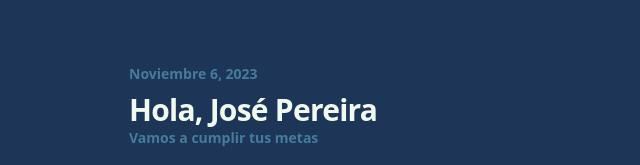
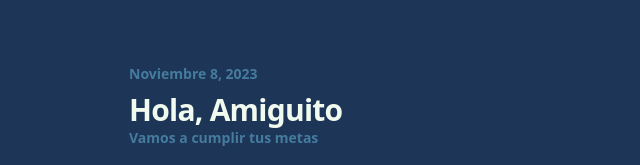
Before and after one commit to jjb-developer/lista_de_tareas, a website built with Vite: page index.html in a window 1280 px wide. Shown: the top 165 px of the page, without its empty margins (319-959 px from the left). Built offline with nearby package versions, Linux system fonts and the light colour scheme.

Commit message:
(AJUSTANDO)

```diff
--- a/index.html
+++ b/index.html
@@ -13,9 +13,9 @@
       <div class='w-96 h-fit'>
          <div>
             <div class='flex flex-col gap-y-2'>
-               <span id='fecha' class='text-sm font-semibold text-[#457b9d]'>Noviembre 6, 2023</span>
+               <span id='fecha' class='text-sm font-semibold text-[#457b9d]'></span>
                <div>
-                  <h1 class='capitalize text-3xl font-semibold tracking-tight text-[#f1faee]'>Hola, José Pereira</h1>
+                  <h1 class='capitalize text-3xl font-semibold tracking-tight text-[#f1faee]'>Hola, amiguito</h1>
                   <h2 class='font-semibold text-sm text-[#457b9d]'>Vamos a cumplir tus metas</h2>
                </div>
             </div>
--- a/main.js
+++ b/main.js
@@ -69,6 +69,11 @@ function msj(tareas){
 	msj.innerText = tareas === null || tareas === [] ? "No tienes tareas pendiente":"Estas son tus tareas pendientes"
 }
 
+const month = ['Enero','Febrero','Marzo','Abril','Mayo','Junio','Julio','Agosto','Septiembre','Octubre','Noviembre','Diciembre']
+
+const fecha = select('#fecha')
+const d = new Date()
+fecha.innerText = `${month[d.getMonth()]} ${d.getDate()}, ${d.getUTCFullYear()}`
 const btn = select('#btn')
 btn.addEventListener('click', addTarea )
 
```
